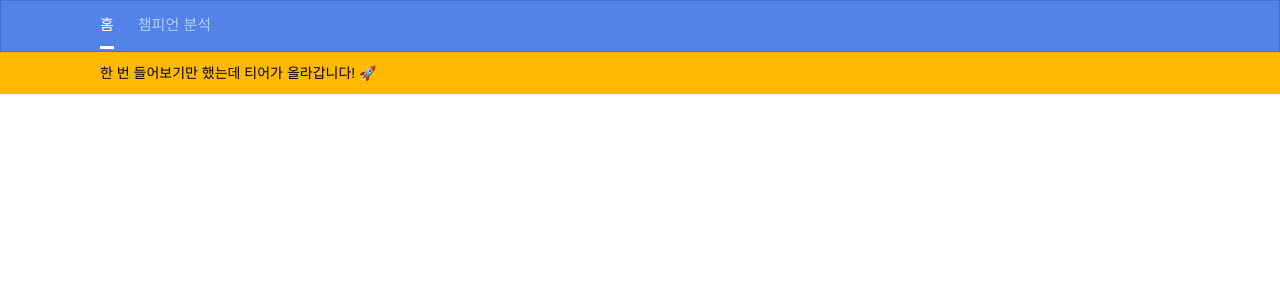
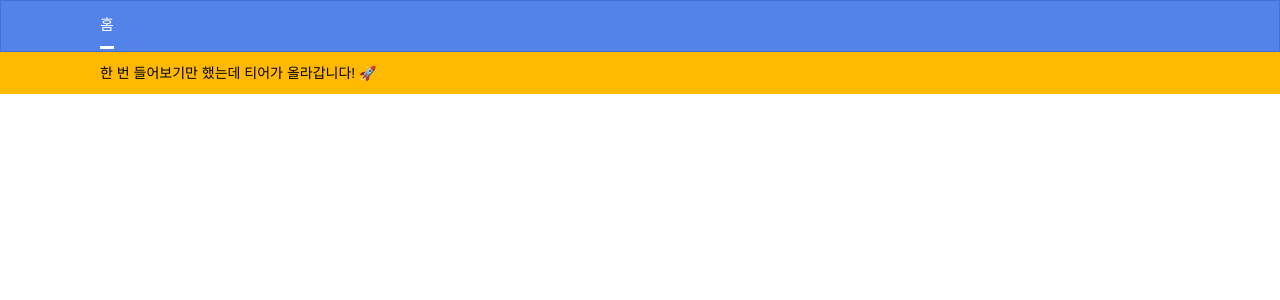
Before and after one commit to jeeseongmin/opgg, a React (Create React App) app: page /champion in a window 1280 px wide. Shown: the top 300 px of the page. Built offline with nearby package versions, Linux system fonts and the light colour scheme.

Commit message:
feat : header 컴포넌트 부분 수정 (selected)

```diff
--- a/src/components/Header/Header.jsx
+++ b/src/components/Header/Header.jsx
@@ -3,14 +3,12 @@ import 'components/Header/Header.scss';
 import RouteMenu from 'components/Header/RouteMenu';
 
 const Header = () => {
-	// useNavigate
-
 	return (
 		<header>
 			<div className={'headerContents'}>
 				<ul className={'routeList'}>
 					<RouteMenu dataKey={'HOME'} menuName={'홈'} />
-					<RouteMenu dataKey={'CHAMPION'} menuName={'챔피언 분석'} />
+					{/*<RouteMenu dataKey={'CHAMPION'} menuName={'챔피언 분석'} />*/}
 				</ul>
 			</div>
 		</header>
--- a/src/components/Header/RouteMenu.jsx
+++ b/src/components/Header/RouteMenu.jsx
@@ -1,15 +1,17 @@
 import React from 'react';
 import {Link} from 'react-router-dom';
+import commonStore from '../../modules/zustand/commonStore';
 
 const RouteMenu = ({dataKey, menuName}) => {
 	const path = dataKey.toLowerCase();
+	const {selectedMenu, setSelectedMenu} = commonStore((state) => state);
 
 	return (
 		<li className={'routeMenu'}>
 			<Link to={`/${path === 'home' ? '' : path}`}>
 				<div
-					data-key={'HOME'}
-					className={`routeBtn ${dataKey === 'HOME' ? 'selected' : ''}`}
+					data-key={dataKey}
+					className={`routeBtn ${selectedMenu === dataKey ? 'selected' : ''}`}
 				>
 					{menuName}
 				</div>
--- /dev/null
+++ b/src/hooks/useMenu.js
@@ -0,0 +1,17 @@
+import React, {useEffect} from 'react';
+import commonStore from 'modules/zustand/commonStore';
+
+const useMenu = ({menuName}) => {
+	const {selectedMenu, setSelectedMenu} = commonStore(
+		(state) => state,
+	);
+
+	useEffect(() => {
+		console.log('menuName : ', menuName);
+		setSelectedMenu(menuName);
+	}, []);
+
+	return selectedMenu;
+};
+
+export default useMenu;
--- /dev/null
+++ b/src/modules/zustand/commonStore.js
@@ -0,0 +1,9 @@
+import {create} from 'zustand';
+
+const commonStore = create((set) => ({
+	selectedMenu: 'HOME',
+
+	setSelectedMenu: (value) => set(() => ({selectedMenu: value})),
+}));
+
+export default commonStore;
--- a/src/pages/Home/Home.scss
+++ b/src/pages/Home/Home.scss
@@ -277,6 +277,7 @@
     cursor: inherit;
     z-index: 1;
     line-height: 16px;
+    z-index: 0;
 
     .customPlaceholderTag {
       background-color: $light-gray;
--- a/src/pages/Home/index.jsx
+++ b/src/pages/Home/index.jsx
@@ -2,8 +2,11 @@ import React from 'react';
 import 'pages/Home/Home.scss';
 import MainLogo from 'components/Home/MainLogo';
 import SearchComponent from 'components/Home/Search/SearchComponent';
+import useMenu from 'hooks/useMenu';
 
 const Home = () => {
+	useMenu({menuName: 'HOME'});
+
 	return (
 		<main className={'homeWrapper'}>
 			<div className={'home'}>
--- a/src/pages/Summoner/index.jsx
+++ b/src/pages/Summoner/index.jsx
@@ -12,8 +12,10 @@ import data from 'data/dummy.json';
 import MatchInfo from 'pages/Summoner/Match/MatchInfo';
 import ChampionImage from 'components/Image/ChampionRoundImage';
 import {getColorClass} from 'utils/CommonUtils';
+import useMenu from 'hooks/useMenu';
 
 const Summoner = () => {
+	useMenu({menuName: 'SUMMONER'});
 	const {fullName} = useParams();
 
 	const [nameInfo, setNameInfo] = useState({
@@ -25,8 +27,7 @@ const Summoner = () => {
 	const [flexRankInfo, setFlexRankInfo] = useState({});
 	const [season, setSeason] = useState('S2024 S1');
 	const [matchList, setMatchList] = useState([]);
-	const [mostRankChampions, setMostRankchampions] = useState([...data.mostChampions.soloRank,
-	]);
+	const [mostRankChampions, setMostRankchampions] = useState([...data.mostChampions.soloRank]);
 
 	useEffect(() => {
 		getMostRankChampions();
```
